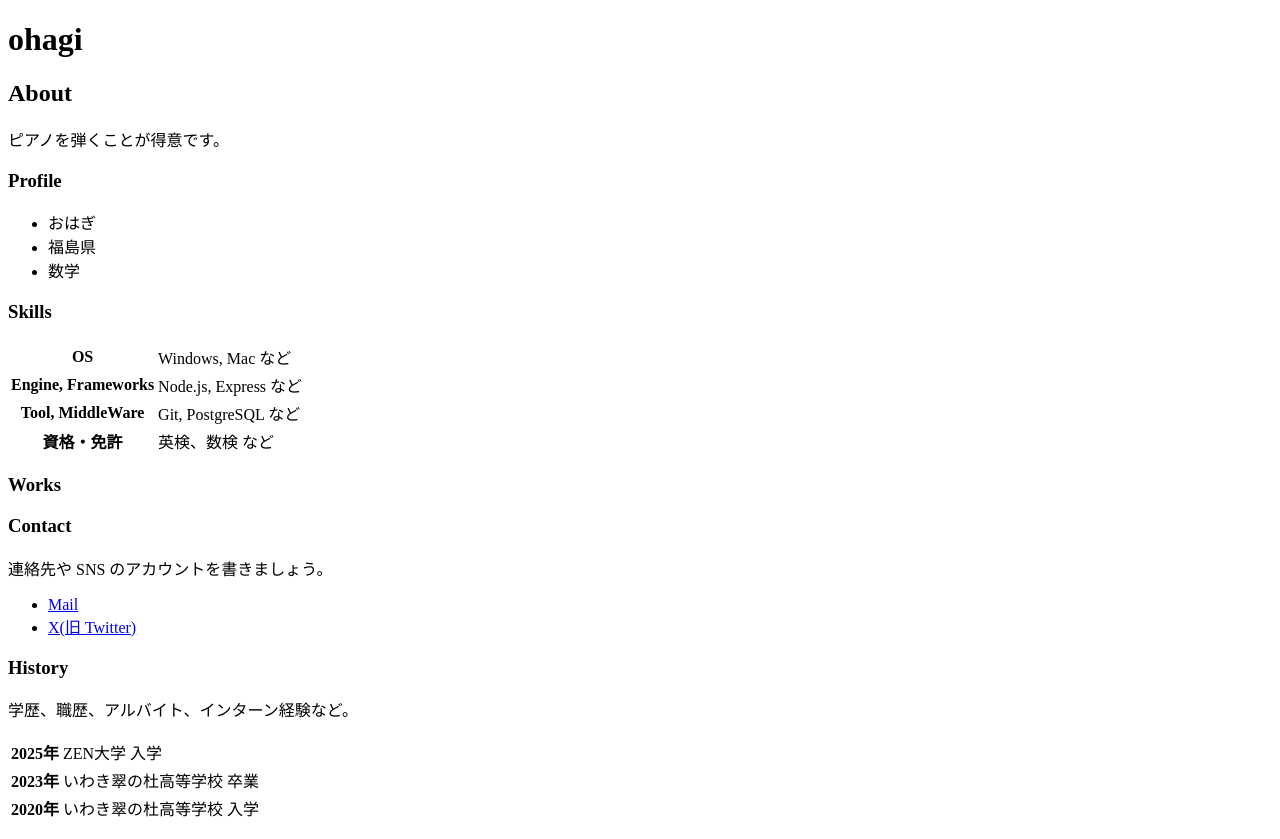
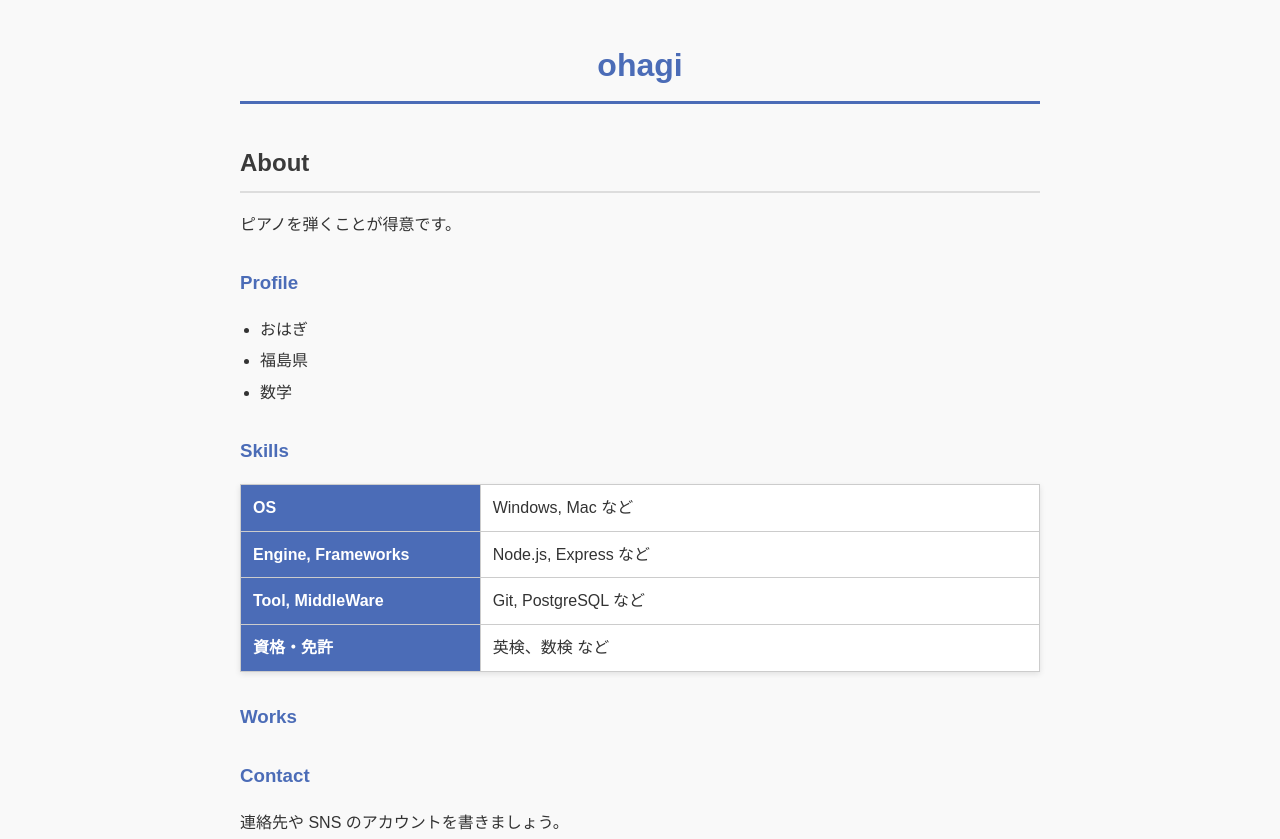
Before and after one commit to ohagi629/ohagi629.github.io, a plain HTML site: page index.html in a window 1280 px wide. Shown: the top 839 px of the page. Drawn offline with Linux system fonts and the light colour scheme.

Commit message:
Update index.html

```diff
--- a/index.html
+++ b/index.html
@@ -1,17 +1,106 @@
 <!DOCTYPE html>
 <html lang="ja">
   <head>
-    <meta charset="utf-8">
-    <meta name="viewport" content="width=device-width, initial-scale=1">
+    <meta charset="utf-8" />
+    <meta name="viewport" content="width=device-width, initial-scale=1" />
     <title>ohagiのポートフォリオ</title>
+    <style>
+      /* 全体のフォントと背景 */
+      body {
+        font-family: "Yu Gothic", "ヒラギノ角ゴ Pro", Meiryo, sans-serif;
+        background-color: #f9f9f9;
+        color: #333;
+        max-width: 800px;
+        margin: 40px auto;
+        padding: 0 20px;
+        line-height: 1.6;
+      }
+
+      /* 見出しの色と下線 */
+      h1 {
+        color: #4b6cb7;
+        border-bottom: 3px solid #4b6cb7;
+        padding-bottom: 10px;
+        margin-bottom: 30px;
+        font-weight: 700;
+        text-align: center;
+      }
+
+      h2 {
+        color: #3a3a3a;
+        border-bottom: 2px solid #ddd;
+        padding-bottom: 8px;
+        margin-top: 40px;
+      }
+
+      h3 {
+        color: #4b6cb7;
+        margin-top: 30px;
+      }
+
+      /* リスト装飾 */
+      ul {
+        list-style-type: disc;
+        padding-left: 20px;
+      }
+
+      ul li {
+        margin-bottom: 6px;
+      }
+
+      /* 表のスタイル */
+      table {
+        width: 100%;
+        border-collapse: collapse;
+        margin-top: 15px;
+        box-shadow: 0 2px 6px rgba(0, 0, 0, 0.1);
+      }
+
+      th,
+      td {
+        border: 1px solid #ccc;
+        padding: 10px 12px;
+        text-align: left;
+      }
+
+      th {
+        background-color: #4b6cb7;
+        color: #fff;
+        width: 30%;
+      }
+
+      td {
+        background-color: #fff;
+      }
+
+      /* リンクの装飾 */
+      a {
+        color: #4b6cb7;
+        text-decoration: none;
+        transition: color 0.3s ease;
+      }
+
+      a:hover {
+        color: #2a3a8c;
+        text-decoration: underline;
+      }
+
+      /* Contactリストはアイコン風に */
+      ul li a::before {
+        content: "✉️ ";
+        margin-right: 6px;
+      }
+
+      ul li:nth-child(2) a::before {
+        content: "🐦 ";
+      }
+    </style>
   </head>
   <body>
     <h1>ohagi</h1>
 
     <h2>About</h2>
-    <p>
-      ピアノを弾くことが得意です。
-    </p>
+    <p>ピアノを弾くことが得意です。</p>
 
     <h3>Profile</h3>
     <ul>
@@ -45,7 +134,7 @@
     <h3>Contact</h3>
     <p>連絡先や SNS のアカウントを書きましょう。</p>
     <ul>
-      <li><a href="251zs03264@student.zen.ac.jp">Mail</a></li>
+      <li><a href="mailto:251zs03264@student.zen.ac.jp">Mail</a></li>
       <li><a href="https://x.com/ohagi3629?s=21">X(旧 Twitter)</a></li>
     </ul>
 
@@ -65,7 +154,5 @@
         <td>いわき翠の杜高等学校 入学</td>
       </tr>
     </table>
-      </tr>
-    </table>
   </body>
 </html>
```
Lines whose indentation alone changed are shown as unchanged.
